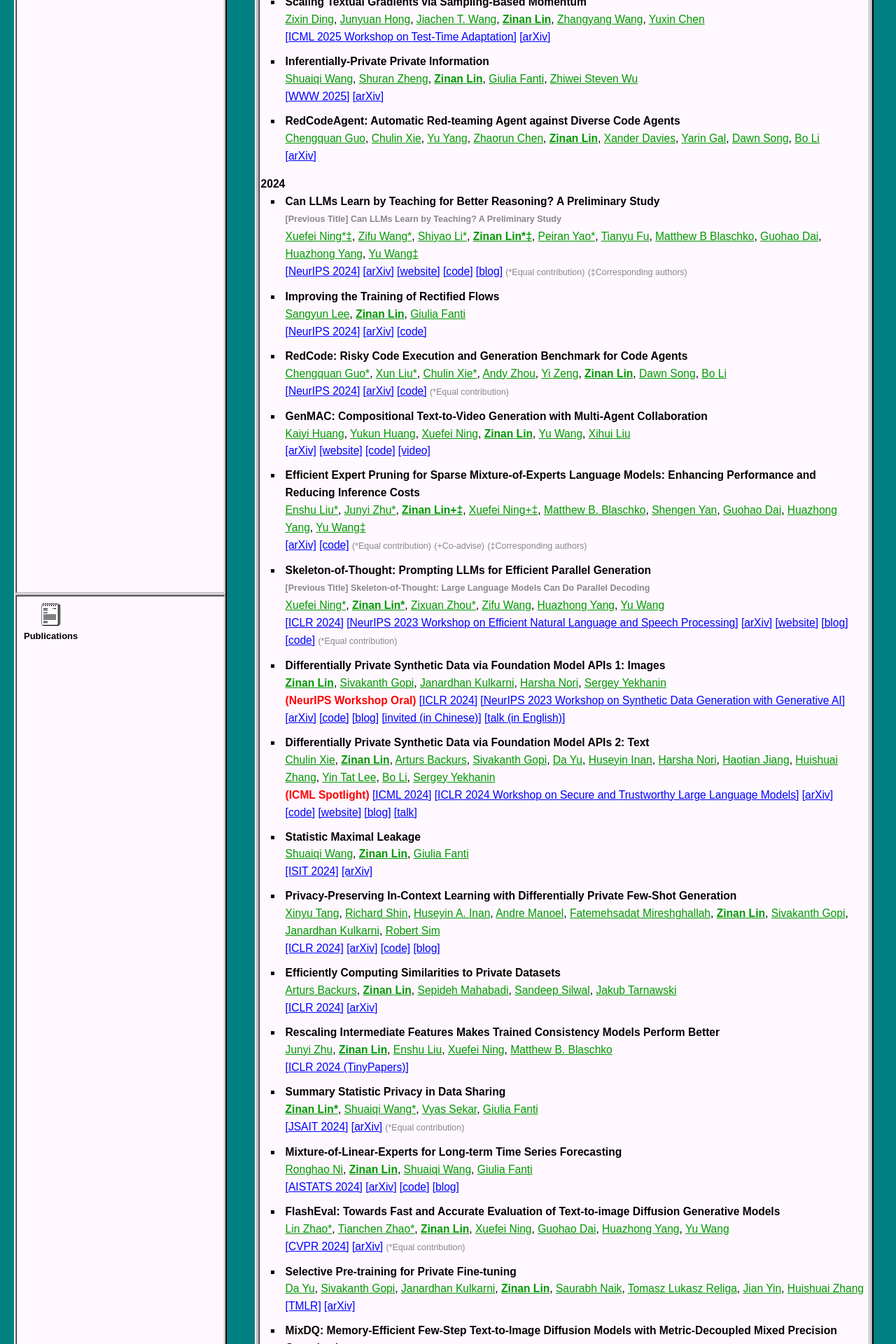
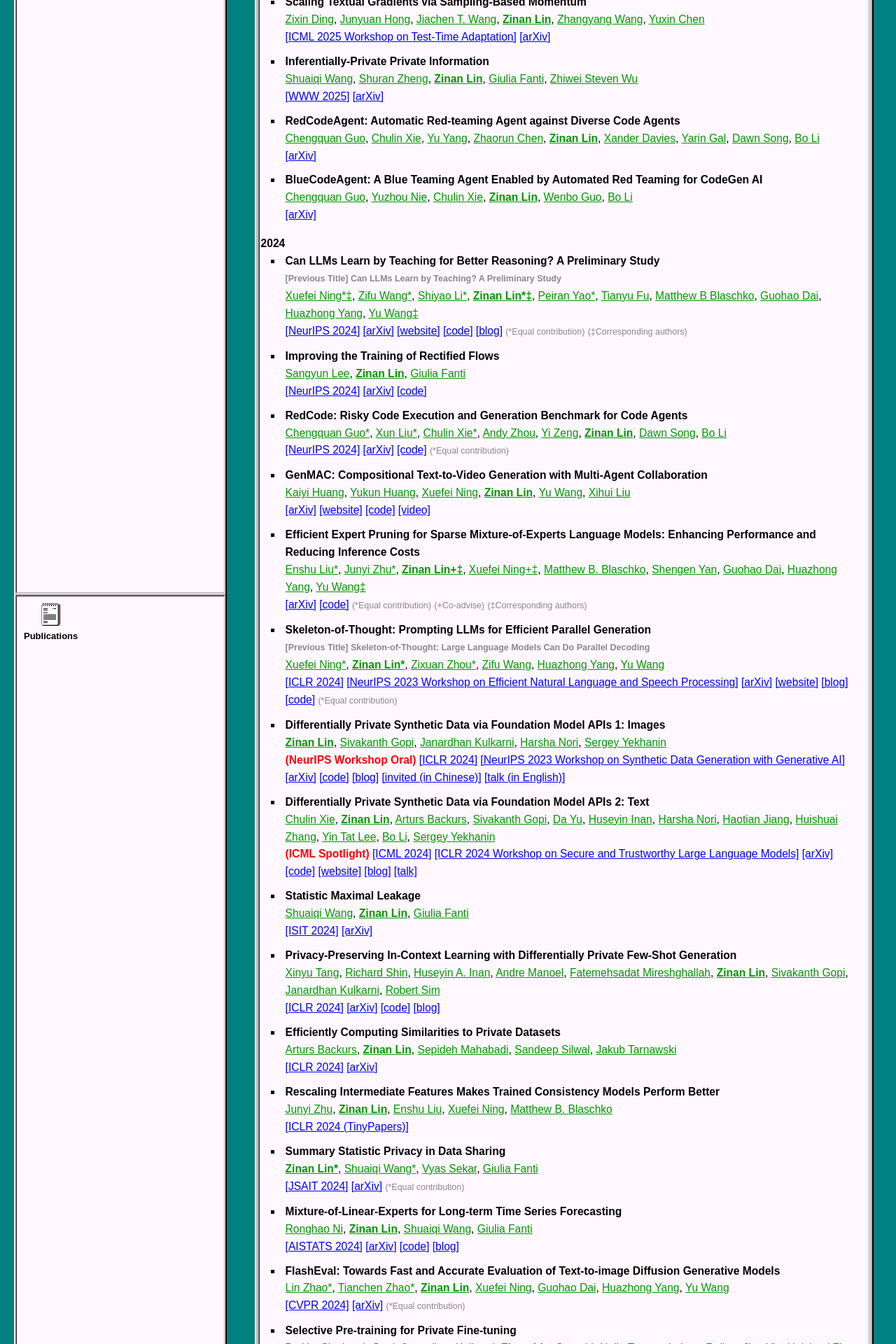
Before and after one commit to fjxmlzn/fjxmlzn.github.io, a Jekyll site: the page built from _publications/publications.html, in a window 1280 px wide. Shown: the part 1199-3119 px from the top of the page at 70% size. Built offline with Jekyll 4.4.1, drawn with Linux system fonts in a browser that asks for light colours; comment, search, counter and statistics services are not loaded; some of the changed text lies outside the part shown.

Commit message:
update paper list

```diff
--- a/_publications/publications.html
+++ b/_publications/publications.html
@@ -368,6 +368,20 @@
         </span>
         <span class='publication_journal'>
             <a href="https://arxiv.org/abs/2510.02609" target="_blank">[arXiv]</a>
+        </span>
+    </li>
+    <li class='publication_li'>
+        <span class='publication_title'>BlueCodeAgent: A Blue Teaming Agent Enabled by Automated Red Teaming for CodeGen AI</span>
+        <span class="publication_author">
+            <a href="#">Chengquan Guo</a>,
+            <a href="#">Yuzhou Nie</a>,
+            <a href="#">Chulin Xie</a>,
+            <span class="publication_me"><a href="https://zinanlin.me/" target="_blank">Zinan Lin</a></span>,
+            <a href="#">Wenbo Guo</a>,
+            <a href="#">Bo Li</a>
+        </span>
+        <span class='publication_journal'>
+            <a href="https://arxiv.org/abs/2510.18131" target="_blank">[arXiv]</a>
         </span>
     </li>
 </ul>
```
